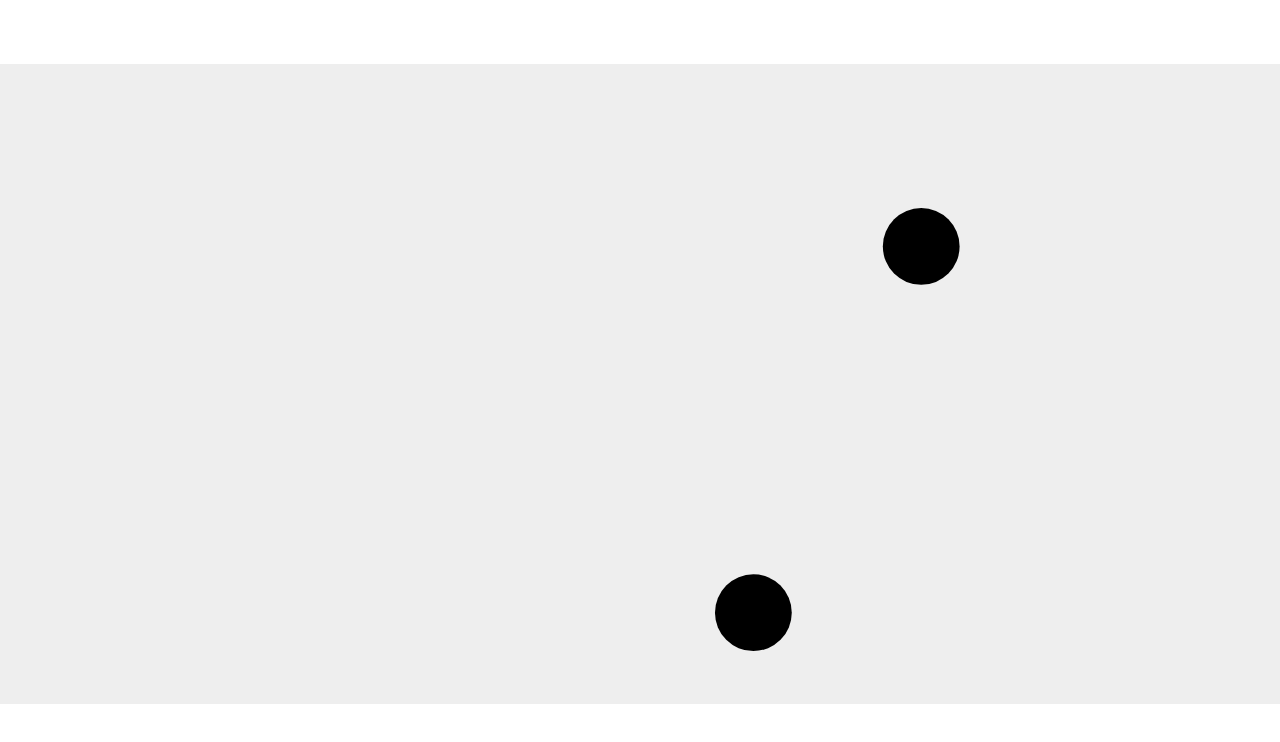
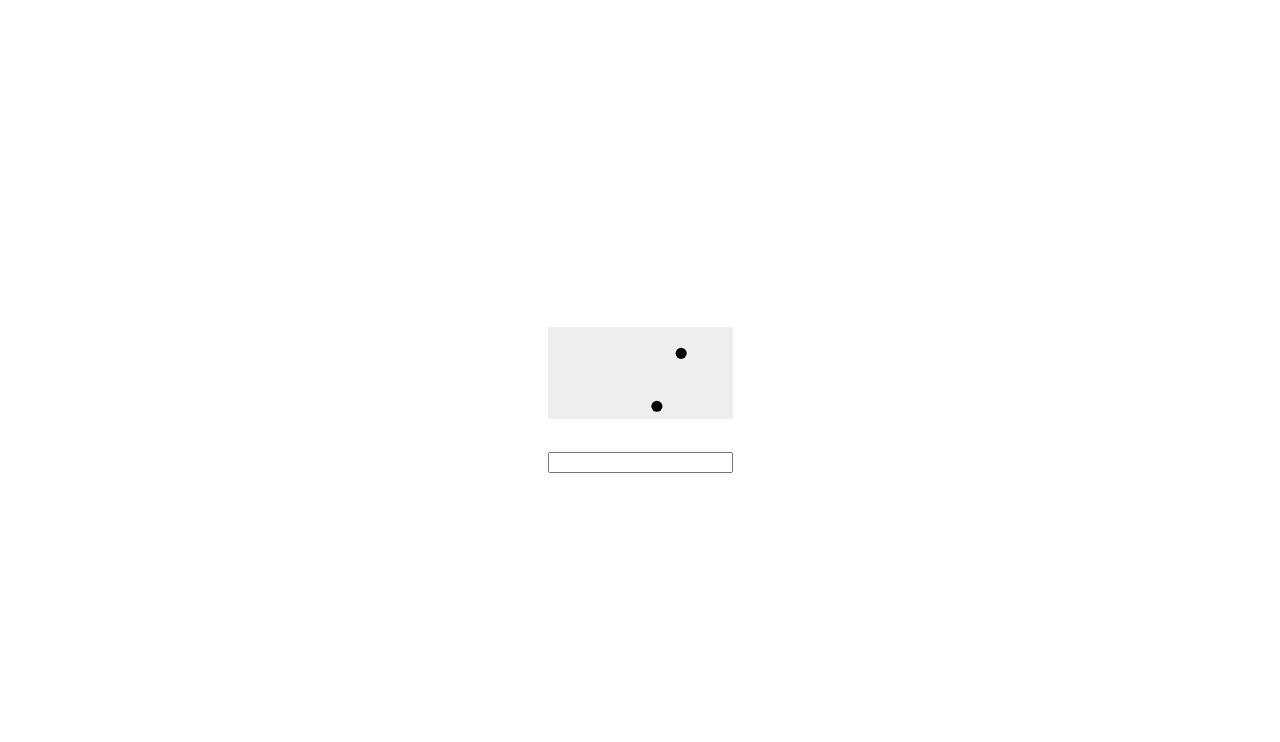
Before and after one commit to BenGusPatSob/D3js-Hooks, a React (Create React App) app: page / in a window 1280 px wide. Shown: the top 742 px of the page. Built offline with nearby package versions, Linux system fonts and the light colour scheme; the HTML template or start-up script is replaced by a standard one.

Commit message:
Funciona transmision padre-hijo imperativamente y hijo-padre funcionalmente

```diff
--- a/src/App.js
+++ b/src/App.js
@@ -1,75 +1,45 @@
 import React, { useEffect, useRef, useState } from "react";
-//import { select, line, curveCardinal } from "d3";
-//import React, { useEffect, useState, useRef } from "react";
-//import * as d3 from "d3";
 import './App.css';
 import Circles from "./Circles";
+import InputText from "./InputText";
 
 // at https://wattenberger.com/blog/react-and-d3
 // referencia: https://itnext.io/changing-children-state-from-another-component-with-react-hooks-5c982c042e8
-// PASO 0
-// function App() {
-//   const ref = useRef();
-//   const [datos, setDatos] = useState(generateDataset());
 
-//   useEffect(() => {
-//     const interval = setInterval(() => {
-//       const newDataset = generateDataset();
-//       setDatos(newDataset);
-//       console.log("  ");
-//       console.log("  ");
-//       console.log("  ");
-//       console.log("0_En App-useEffect_newDataset:", newDataset);
-//       console.log("1_En App-useEffect_datos:", datos);
-//     }, 5000);
-//     return () => clearInterval(interval);
-//   }, [datos]);
-
-//   useEffect(() => {
-//       const svgElement = d3.select(ref.current);
-//       console.log("2_En useEffect_svgElement: ", svgElement);
-//       svgElement.selectAll("circle")
-//         .data(datos)
-//         .join("circle")
-//           .attr("cx", d => d[0])
-//           .attr("cy", d => d[1])
-//           .attr("r", 3)
-//       console.log("3_En useEffect_svgElement: ", svgElement);
-//     }, [datos]
-//   )
-
-//   return (
-//       <svg viewBox="0 0 100 50" ref ={ref}/>
-//   );
-// }
 function App() {
     const ref = useRef(null);
-    const [datos, setDatos] = useState(generateDataset())
+    const [valorparahijo, setValorParaHijo] = useState(generateDataset());
+    const [valordesdehijo, setvalordesdehijo] = useState("");
 
     const actualizaHijo = (newDatos) =>{
       ref.current.actualizaDatos(newDatos);
     }
+
+    const actualizaPadre = (newDato) =>{
+      setvalordesdehijo(newDato);
+      console.log("valordesdehijo: ", valordesdehijo);
+    }
+
     useEffect(() => {
       const interval = setInterval(() => {
         const newDataset = generateDataset();
-        setDatos(newDataset);
-        console.log("  ");
-        console.log("  ");
-        console.log("  ");
-        console.log("0_En App-useEffect_newDataset:", newDataset);
+        setValorParaHijo(newDataset);
         actualizaHijo(newDataset);
-                  console.log("1_En App-useEffect_datos:", datos);
       }, 2000);
       return () => clearInterval(interval);
-    }, [datos])
-    // useEffect(() => {
-    //     const newDataset = generateDataset();
-    //     setDatos(newDataset);
-    //     actualizaHijo(newDataset);
-    //             console.log("2_En App-useEffect:", datos[0][0]);
-    // }, [datos])
+    }, [valorparahijo])
 
-    return (<Circles datos = {datos} ref = {ref}></Circles>);
+    useEffect(() => {
+        console.log("valordesdehijo: ", valordesdehijo);
+      }
+    , [valordesdehijo]);
+
+    return (
+      <div>
+        <Circles data={valorparahijo} ref={ref}></Circles>
+        <InputText valor={valordesdehijo} onChange={actualizaPadre}></InputText>
+      </div>
+    );
   }
 //*****************Manera de actualizar el padre desde el hijo */
   // function Parent() {
@@ -79,11 +49,11 @@ function App() {
   //     setValue(newValue);
   //   }
 
-  //   // We pass a callback to MyInput
-  //   return <MyInput value={value} onChange={handleChange} />;
+  //   // We pass a callback to Child
+  //   return <Child value={value} onChange={handleChange} />;
   // }
 
-  // function MyInput(props) {
+  // function Child(props) {
   //   function handleChange(event) {
   //     // Here, we invoke the callback with the new value
   //     props.onChange(event.target.value);
@@ -97,72 +67,4 @@ Array(2)
   .fill(0)
   .map(() => [Math.random() * 80 + 10, Math.random() * 35 + 10]);
 
-// // at https://medium.com/better-programming/d3-using-react-hooks-and-machine-learning-994960cd24de
-// // PASO 2
-// function App() {
-//   const svgRef = useRef();
-//   const [data, setdata] = useState([15, 25, 45, 30, 50]);
-//   /**
-//   * This method using line() of d3 library and iterating our data array on its X-axis and y-axis
-//   * for X-axis : we are moving ahead using index value and multiply it with 50
-//   * y-axis : As our svg height is 150px, we are starting Y-axis from bottom and subtracting data item as per iteration.
-//   * curve : for giving smooth curves in line path we use curveCardinal
-//   */
-//   const myLine = line()
-//     .x((value, index) => index * 50)
-//     .y(value => 150 - value)
-//     .curve(curveCardinal);
-
-//   useEffect(() => {
-//     console.log(svgRef);
-//     const svg = select(svgRef.current);
-//     svg
-//       .selectAll("path") //select all Path
-//       .data([data]) // Sync our data as array of array to let d3 only our       data values bcs of single line
-//       .join("path") // Create a path
-//         .attr("transform", "translateY(20px)")
-//         .attr("d", value => myLine(value)) // Create d of path with myLine() method and passing our data array
-//         .attr("stroke", "blue")
-//         .attr("fill", "None");
-//   }, [data]);
-
-//   return (
-//     <React.Fragment>
-//       <svg ref={svgRef}></svg>
-//       <button onClick={() => setdata([...data, Math.floor(Math.random() * 16) + 5])}
-//       >
-//       Update Data
-//       </button>
-//       <br />
-//       <button onClick={() => setdata(data.map(value => value + 5))}>
-//       Update Y-Axis
-//       </button>
-//       <Circles></Circles>
-//     </React.Fragment>
-//   );
-//   }
-
-// at https://medium.com/better-programming/d3-using-react-hooks-and-machine-learning-994960cd24de
-// PASO 1
-// function App() {
-//   const svgRef = useRef();
-//   const [data, setdata] = useState([10, 20, 30, 40, 50]);
-//   useEffect(() => {
-//     //console.log(svgRef);
-//     const svg = select(svgRef.current);
-//     svg
-//       .selectAll("circle") // Will select all circles on the svg.
-//         .data(data)   // Sync the data set with svg data
-//           .join("circle")   // Create circle element on DOM as per data.length
-//             .attr("r", value => value) // provide radius values,
-//             //Note : value above is value of dataSet as per its index.
-//             .attr("cx", value => value * 2)  //Cx
-//             .attr("cy", value => value * 2) //cy
-//             .attr("stroke", "red")  //Stroke
-//             .attr("fill", "None");
-//   }, [data]);
-//   // Dependency of data to implement 'ComponentDidUpdate'
-//   return <svg ref={svgRef}></svg>;
-// }
-
 export default App;
--- /dev/null
+++ b/src/InputText.js
@@ -0,0 +1,32 @@
+import React from "react";
+
+function InputText(props) {
+
+  function actualizaPadre(event) {
+    props.onChange(event.target.value);
+  }
+
+  return <input type = "text" value = {props.valordesdehijo} onChange = {actualizaPadre} />
+}
+
+export default InputText;
+//// Manera de actualizar el padre desde el hijo */
+  // function Parent() {
+  //   const [value, setValue] = React.useState("");
+
+  //   function handleChange(newValue) {
+  //     setValue(newValue);
+  //   }
+
+  //   // We pass a callback to Child
+  //   return <Child value={value} onChange={handleChange} />;
+  // }
+
+  // function Child(props) {
+  //   function handleChange(event) {
+  //     // Here, we invoke the callback with the new value
+  //     props.onChange(event.target.value);
+  //   }
+
+  //   return <input value={props.value} onChange={handleChange} />
+  // }
```
Also changed, not shown: src/Circles.js (+0 -17 lines).
